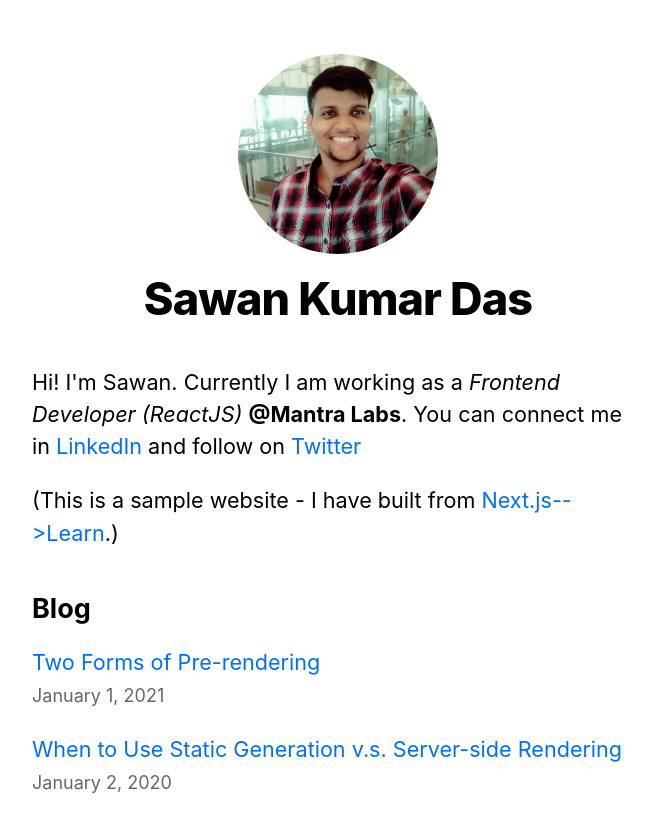
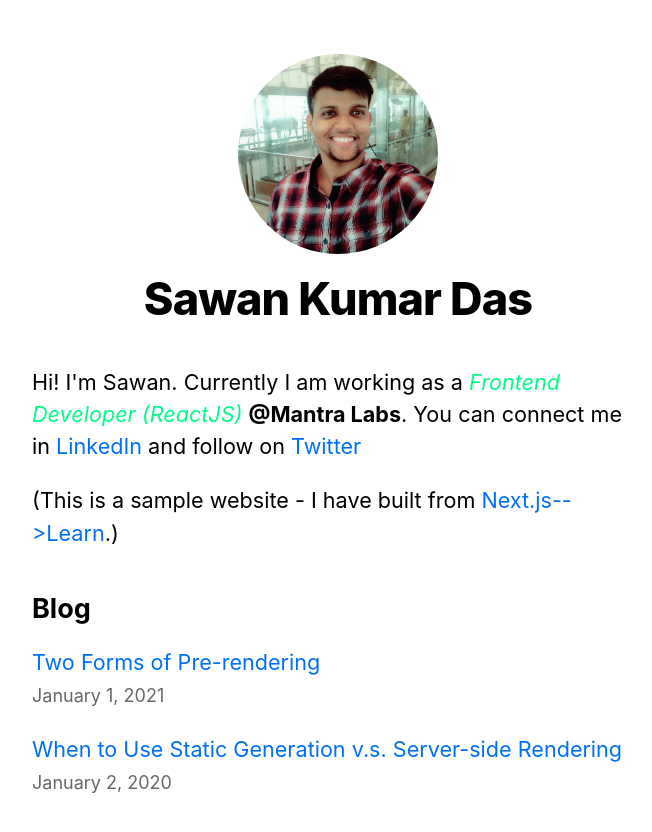
Before and after one commit to ProPhycient5/nextjs-blog, a Next.js app: page / in a window 1280 px wide. Shown: the top 832 px of the page, without its empty margins (302-954 px from the left). Built offline with nearby package versions, Linux system fonts and the light colour scheme.

Commit message:
changed color

```diff
--- a/pages/index.js
+++ b/pages/index.js
@@ -21,7 +21,7 @@ export default function Home({allPostsData}) {
         <title>{siteTitle}</title>
       </Head>
       <section className={utilStyles.headingMd}>
-        <p>Hi! I'm Sawan. Currently I am working as a <i style={{color:"light-green", fontFamily:"Inter"}}>Frontend Developer (ReactJS)</i> <b>@Mantra Labs</b>.
+        <p>Hi! I'm Sawan. Currently I am working as a <i style={{color:"#03fc88", fontFamily:"Inter"}}>Frontend Developer (ReactJS)</i> <b>@Mantra Labs</b>.
         You can connect me in <a href='https://www.linkedin.com/in/sawan-kumar-das-b1511a1ab/'>
         LinkedIn</a> and follow on <a href='https://twitter.com/Das5Sawan'>Twitter</a></p>
         <p>
```
